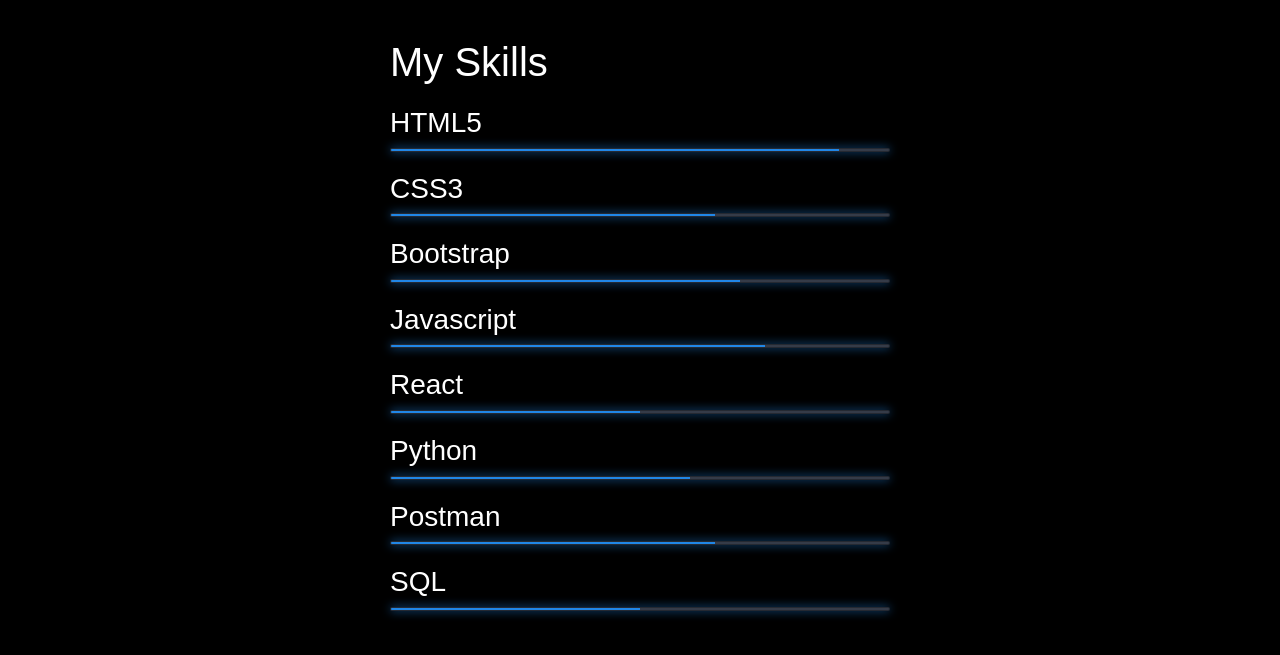
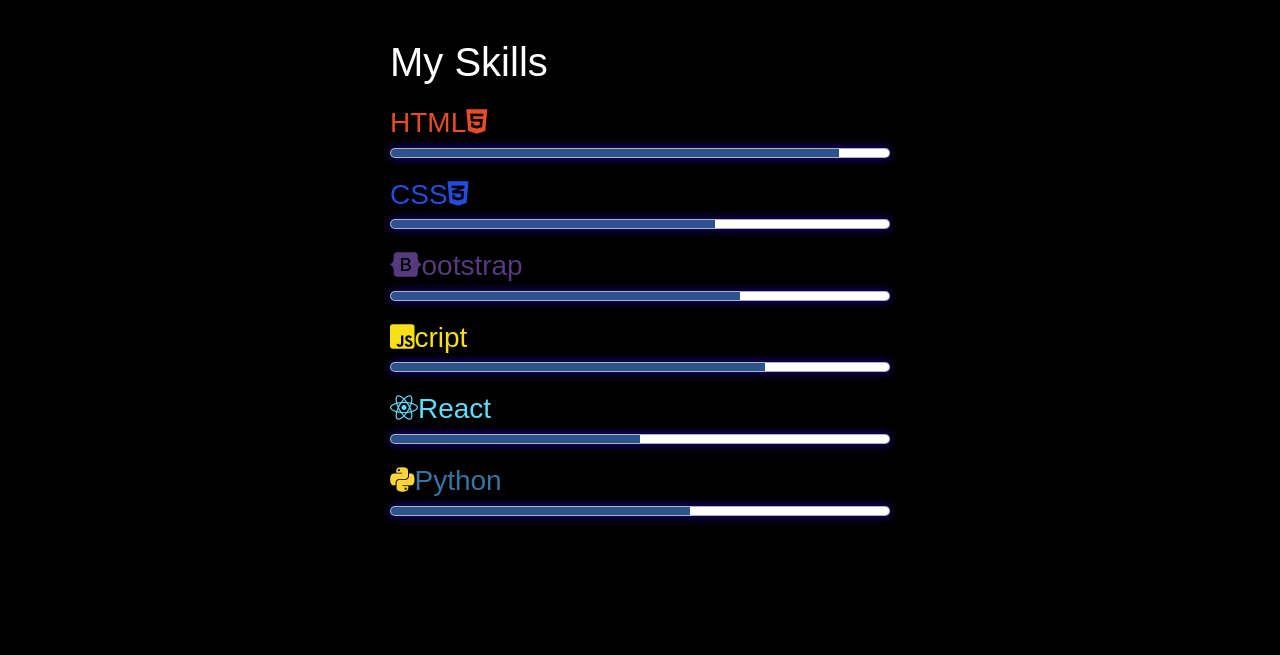
Before and after one commit to ernestoemilanes/personal-website, a plain HTML site: page src/index.html in a window 1280 px wide. Shown: the part 810-1465 px from the top of the page. After the commit the page ends 1386 px from the top, so only its background shows below. Drawn offline with nearby package versions, Linux system fonts and the light colour scheme.

Commit message:
second commit

```diff
--- a/src/index.html
+++ b/src/index.html
@@ -91,29 +91,33 @@
     <div class="skills">
         <h1>My Skills</h1>
         <li>
-            <h3>HTML5</h3><span class="bar"><span class="html"></span></span>
+
+            <h3 id="html">HTML<i class="fab fa-html5"></i></h3><span class="bar"><span class="html"></span></span>
         </li>
         <li>
-            <h3>CSS3</h3><span class="bar"><span class="css"></span></span>
+            <h3 id="css">CSS<i class="fab fa-css3-alt"></i></h3><span class="bar"><span class="css"></span></span>
         </li>
         <li>
-            <h3>Bootstrap</h3><span class="bar"><span class="bootstrap"></span></span>
+            <h3 id="bootstrap"><i class="fab fa-bootstrap"></i>ootstrap</h3><span class="bar"><span
+                    class="bootstrap"></span></span>
         </li>
         <li>
-            <h3>Javascript</h3><span class="bar"><span class="javascript"></span></span>
+            <h3 id="javascript"><i class="fab fa-js-square"></i>cript</h3><span class="bar"><span
+                    class="javascript"></span></span>
         </li>
         <li>
-            <h3>React</h3><span class="bar"><span class="react"></span></span>
+            <h3 id="react"><i class="fab fa-react"></i>React</h3><span class="bar"><span class="react"></span></span>
         </li>
         <li>
-            <h3>Python</h3><span class="bar"><span class="python"></span></span>
+            <h3 id="python"><i id="python-icon" class="fab fa-python"></i>Python</h3><span class="bar"><span
+                    class="python"></span></span>
         </li>
-        <li>
+        <!-- <li>
             <h3>Postman</h3><span class="bar"><span class="postman"></span></span>
         </li>
         <li>
             <h3>SQL</h3><span class="bar"><span class="sql"></span></span>
-        </li>
+        </li> -->
     </div>
     <!--! Skills -->
 
--- a/styles/styles.css
+++ b/styles/styles.css
@@ -48,35 +48,64 @@ body {
     margin: 20px 0;
 }
 
+
 .bar {
-    background: #353b48;
+    background: #fff;
     display: block;
-    height: 4px;
-    border: 1px solid rgba(0, 0, 0, 0.3);
-    border-radius: 3px;
+    height: 10px;
+    border: 1px solid rgba(0, 0, 0, 0.301);
+    border-radius: 5px;
     overflow: hidden;
-    box-shadow: 0 0 10px #2187e7b3;
+    box-shadow: 0 0 10px #1b03a3;
 }
 
 .bar span {
-    height: 2px;
+    height: 10px;
     float: left;
-    background: #2187e7;
+    background: #2c538f;
+}
+
+#html {
+    color: #E44D26;
+}
+
+#css {
+    color: #254BDD
+}
+
+#bootstrap {
+    color: #553A7D;
+}
+
+#javascript {
+    color: #F7E018;
+}
+
+#react {
+    color: #61DBFB;
+}
+
+#python {
+    color: #3773A3;
+}
+
+#python-icon {
+    color: #FFD43B;
 }
 
 .html {
     width: 90%;
-    animation: html 4s;
+    animation: html 5s;
 }
 
 .css {
     width: 65%;
-    animation: css 4s;
+    animation: css 3s;
 }
 
 .bootstrap {
     width: 70%;
-    animation: bootstrap 4s;
+    animation: bootstrap 3.5s;
 }
 
 .javascript {
@@ -86,12 +115,12 @@ body {
 
 .react {
     width: 50%;
-    animation: react 4s;
+    animation: react 2s;
 }
 
 .python {
     width: 60%;
-    animation: python 4s;
+    animation: python 2.5s;
 }
 
 .postman {
```
